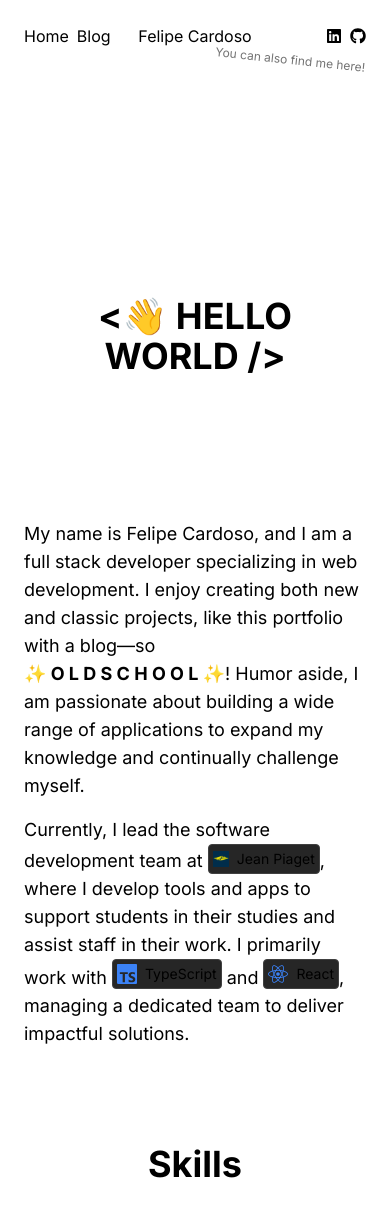
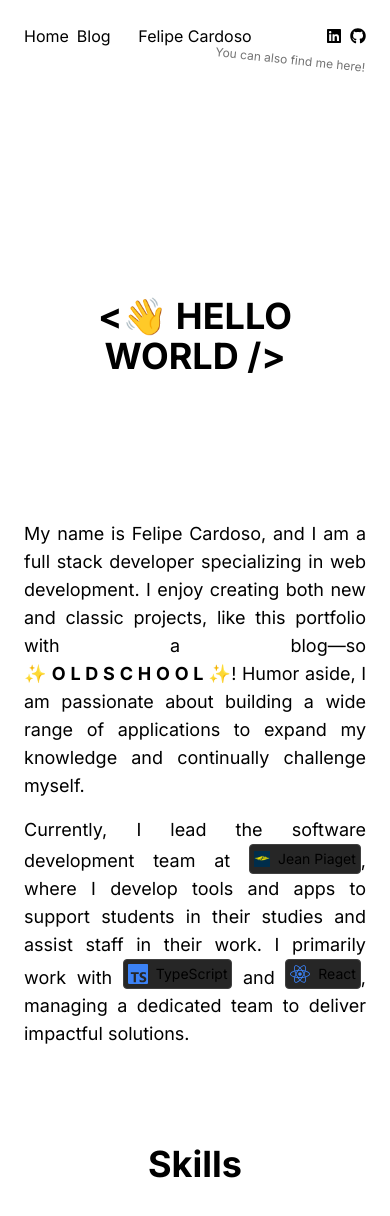
Before and after one commit to imLymei/portfolio-blog, a Next.js app: page / in a window 390 px wide. Shown: the top 1216 px of the page. Built offline with nearby package versions, Linux system fonts and the light colour scheme.

Commit message:
style: justify home texts on mobile

```diff
--- a/src/app/page.tsx
+++ b/src/app/page.tsx
@@ -15,7 +15,7 @@
           <span className="text-nowrap">{"WORLD />"}</span>
         </h1>
 
-        <p>
+        <p className="text-justify">
           My name is Felipe Cardoso, and I am a full stack developer
           specializing in web development. I enjoy creating both new and classic
           projects, like this portfolio with a blog—so{" "}
@@ -23,7 +23,7 @@
           ! Humor aside, I am passionate about building a wide range of
           applications to expand my knowledge and continually challenge myself.
         </p>
-        <p>
+        <p className="text-justify">
           Currently, I lead the software development team at{" "}
           <BadgeLink href="https://www.jeanpiaget.g12.br/">
             <span className="relative aspect-square h-4">
```
